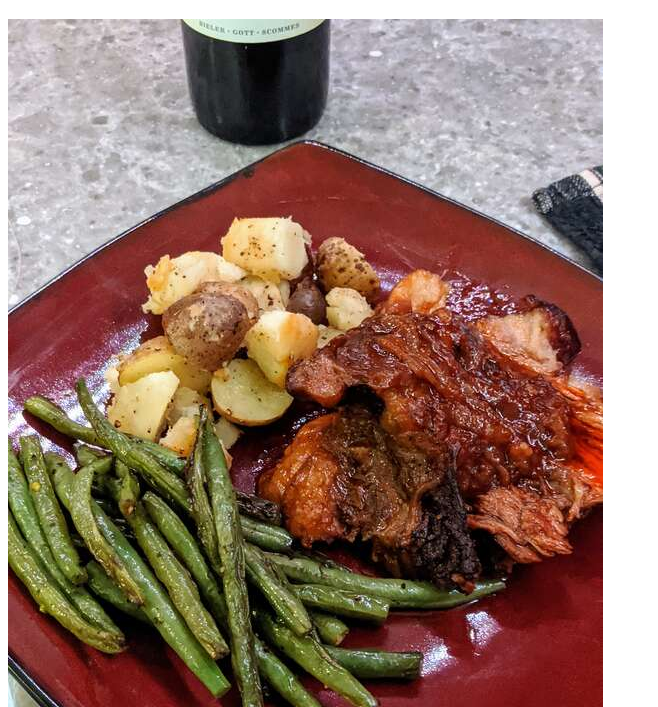
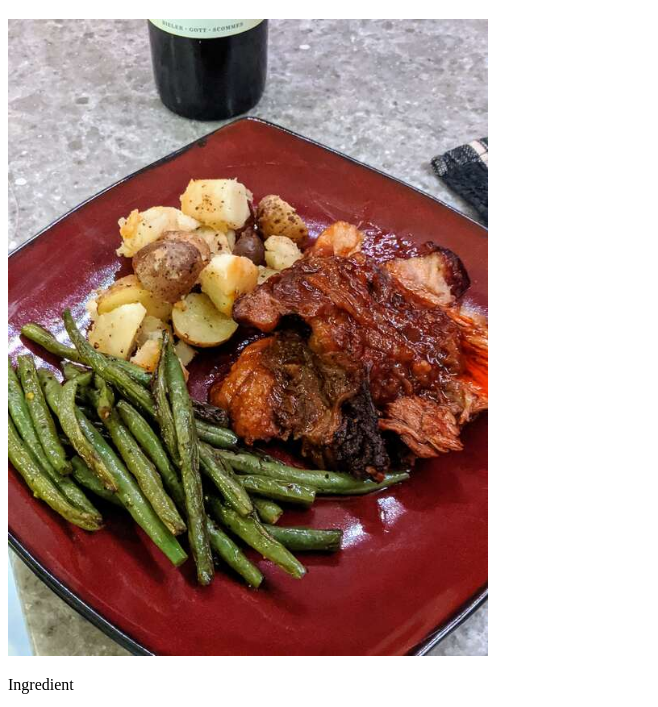
Before and after one commit to Nayetwolf/odin-recipes, a plain HTML site: page recipes/wine-braised-beef.html in a window 1280 px wide. Shown: the part 61-768 px from the top of the page, without its empty margins (0-658 px from the left). Drawn offline with Linux system fonts and the light colour scheme.

Commit message:
Style img Added

```diff
--- a/recipes/wine-braised-beef.html
+++ b/recipes/wine-braised-beef.html
@@ -10,7 +10,7 @@
     <h1>Wine-Braised Beef Brisket</h1>
     <img
       src="../images/wine-braised-beef-brisket.jpeg"
-      alt="Wine-Braised-Beef-Brisket"
+      alt="Wine-Braised-Beef-Brisket" style="width: 30rem;"
     />
     <p>Ingredient</p>
     <ol>
```
